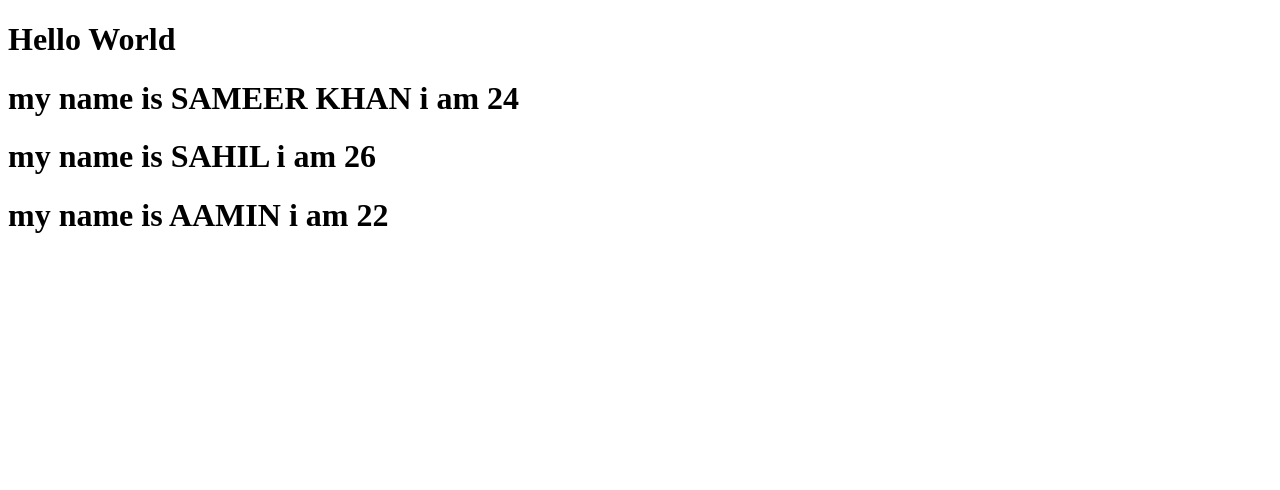
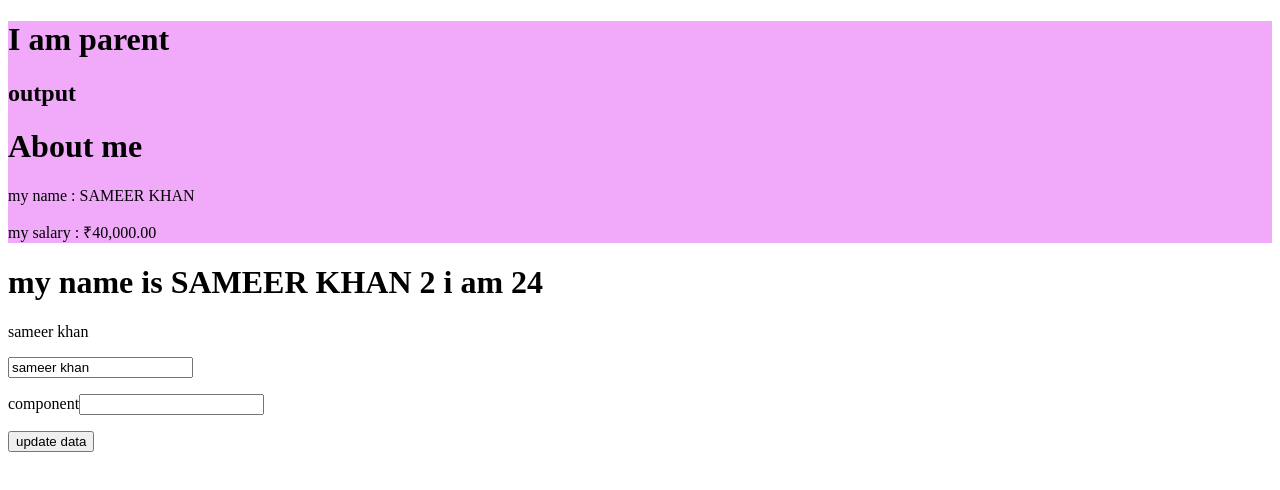
Before and after one commit to sameerkindia/learning-about-angular-17, an Angular app: page / in a window 1280 px wide. Shown: the top 490 px of the page. Built offline with nearby package versions, Linux system fonts and the light colour scheme.

Commit message:
learning about Input and Output decorator

```diff
--- a/src/app/app.component.html
+++ b/src/app/app.component.html
@@ -1,8 +1,24 @@
-<h1>Hello World</h1>
+<div style="background-color: #f1aaf9">
+  <h1>I am parent</h1>
+  <h2>{{ data }}</h2>
+
+  <div>
+    <h1>About me</h1>
+    <p>my name : {{ name | uppercase }}</p>
+    <p>my salary : {{ salary | currency : "INR" }}</p>
+  </div>
+</div>
+
+<!-- <app-user-profile
+  age="24"
+  isTrue="false"
+  username="Sameer khan"
+  (updateData)="updateData($event)"
+></app-user-profile> -->
+
 <app-user-profile
   age="24"
   isTrue="false"
-  username="Sameer khan"
+  username="Sameer khan 2"
+  (recevedData)="recevedData($event)"
 ></app-user-profile>
-<app-user-profile age="26" isTrue="true" username="Sahil"></app-user-profile>
-<app-user-profile age="22" isTrue="false" username="Aamin"></app-user-profile>
--- a/src/app/app.component.ts
+++ b/src/app/app.component.ts
@@ -1,14 +1,26 @@
 import { Component } from '@angular/core';
 import { RouterOutlet } from '@angular/router';
 import { UserProfileComponent } from './components/user-profile/user-profile.component';
+import { CommonModule } from '@angular/common';
+import { User } from '../models/User';
 
 @Component({
   selector: 'app-root',
   standalone: true,
-  imports: [RouterOutlet, UserProfileComponent],
+  imports: [RouterOutlet, UserProfileComponent, CommonModule],
   templateUrl: './app.component.html',
   styleUrl: './app.component.css',
 })
 export class AppComponent {
-  title = 'learning-angular';
+  data = 'output';
+  name = 'Sameer Khan';
+  salary = 40000;
+
+  updateData(data: string) {
+    this.data = data;
+  }
+
+  recevedData(event: string) {
+    this.name = event;
+  }
 }
--- a/src/app/components/user-profile/user-profile.component.html
+++ b/src/app/components/user-profile/user-profile.component.html
@@ -31,4 +31,21 @@
 
 <button [disabled]="isBtnDisabled">click me</button>  -->
 
+<!-- <div style="background-color: #b1b2b3">
+  <input type="text" #data />
+  <button (click)="sendData(data.value)">data update</button>
+</div> -->
+
 <h1>my name is {{ name }} i am {{ age }}</h1>
+
+<div>
+  <p>{{ componentName }}</p>
+  <input type="text" [(ngModel)]="componentName" />
+</div>
+
+<p>
+  <span>component</span>
+  <input type="text" #box />
+</p>
+
+<button (click)="updateData.emit(box.value)">update data</button>
--- a/src/app/components/user-profile/user-profile.component.ts
+++ b/src/app/components/user-profile/user-profile.component.ts
@@ -1,11 +1,14 @@
 import { CommonModule } from '@angular/common';
 import {
   Component,
+  EventEmitter,
   Input,
+  Output,
   booleanAttribute,
   numberAttribute,
 } from '@angular/core';
 import { FormsModule } from '@angular/forms';
+import { User } from '../../../models/User';
 
 function uppercase(name: String) {
   return name.toUpperCase();
@@ -21,7 +24,20 @@ export class UserProfileComponent {
   @Input({ alias: 'username', transform: uppercase }) name = '';
   @Input({ transform: numberAttribute }) age!: Number;
   @Input({ transform: booleanAttribute }) isTrue!: Boolean;
-  // name = 'sameer khan';
+
+  @Output() updateData = new EventEmitter<string>();
+  @Output() recevedData = new EventEmitter<string>();
+  // @Output() recevedData = new EventEmitter<User>();
+  componentName = 'sameer khan';
+
+  sendData(data: string) {
+    this.recevedData.emit(data);
+  }
+
+  // sendData(data: User) {
+  //   this.recevedData.emit(data);
+  // }
+
   // age = 24;
   // salary = 40000;
   // isBtnDisabled = true;
--- /dev/null
+++ b/src/models/User.ts
@@ -0,0 +1 @@
+export type User = { name: string; salary: number; component: string };
```
